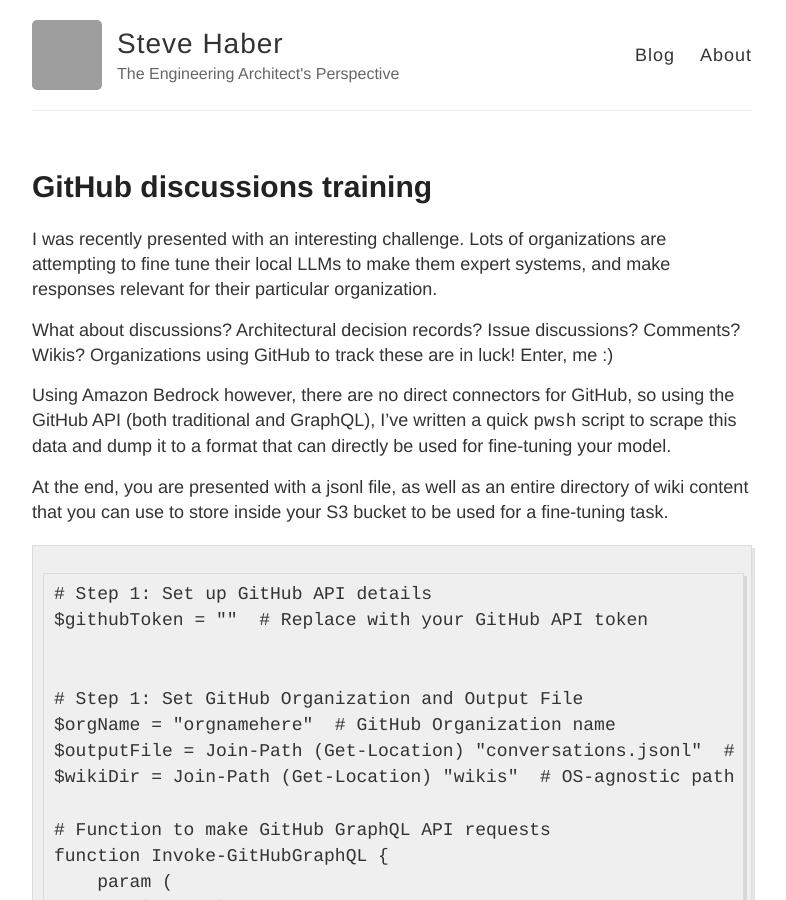
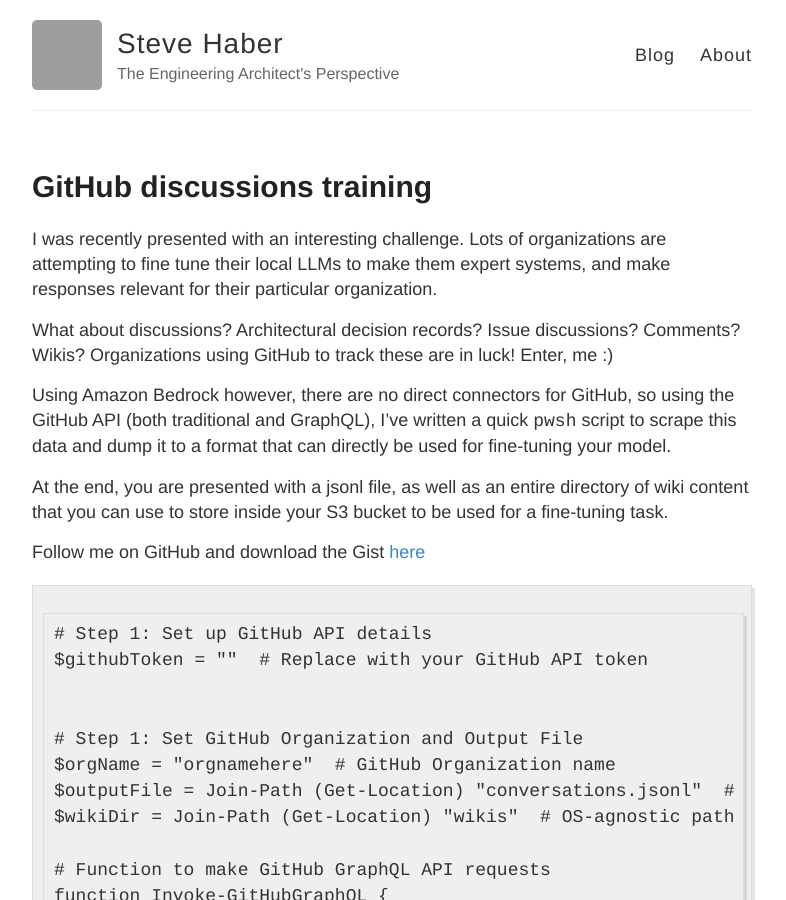
Before and after one commit to sth2258/blog, a Jekyll site: the page built from _posts/2024-10-09-GitHub-Discussions-Training.md, in a window 1280 px wide and 900 px high. Shown: the whole window, without its empty margins (248-1034 px from the left). Built offline with Jekyll 4.4.1, drawn with Linux system fonts in a browser that asks for light colours; grey boxes are pictures that could not be loaded.

Commit message:
Update 2024-10-09-GitHub-Discussions-Training.md

````diff
--- a/_posts/2024-10-09-GitHub-Discussions-Training.md
+++ b/_posts/2024-10-09-GitHub-Discussions-Training.md
@@ -11,6 +11,8 @@
 Using Amazon Bedrock however, there are no direct connectors for GitHub, so using the GitHub API (both traditional and GraphQL), I've written a quick `pwsh` script to scrape this data and dump it to a format that can directly be used for fine-tuning your model.
 
 At the end, you are presented with a jsonl file, as well as an entire directory of wiki content that you can use to store inside your S3 bucket to be used for a fine-tuning task.
+
+Follow me on GitHub and download the Gist [here](https://gist.github.com/sth2258/d82eac0a1d7c2b3cd803cab4a7b86f5a)
 
 ```
 # Step 1: Set up GitHub API details
````
